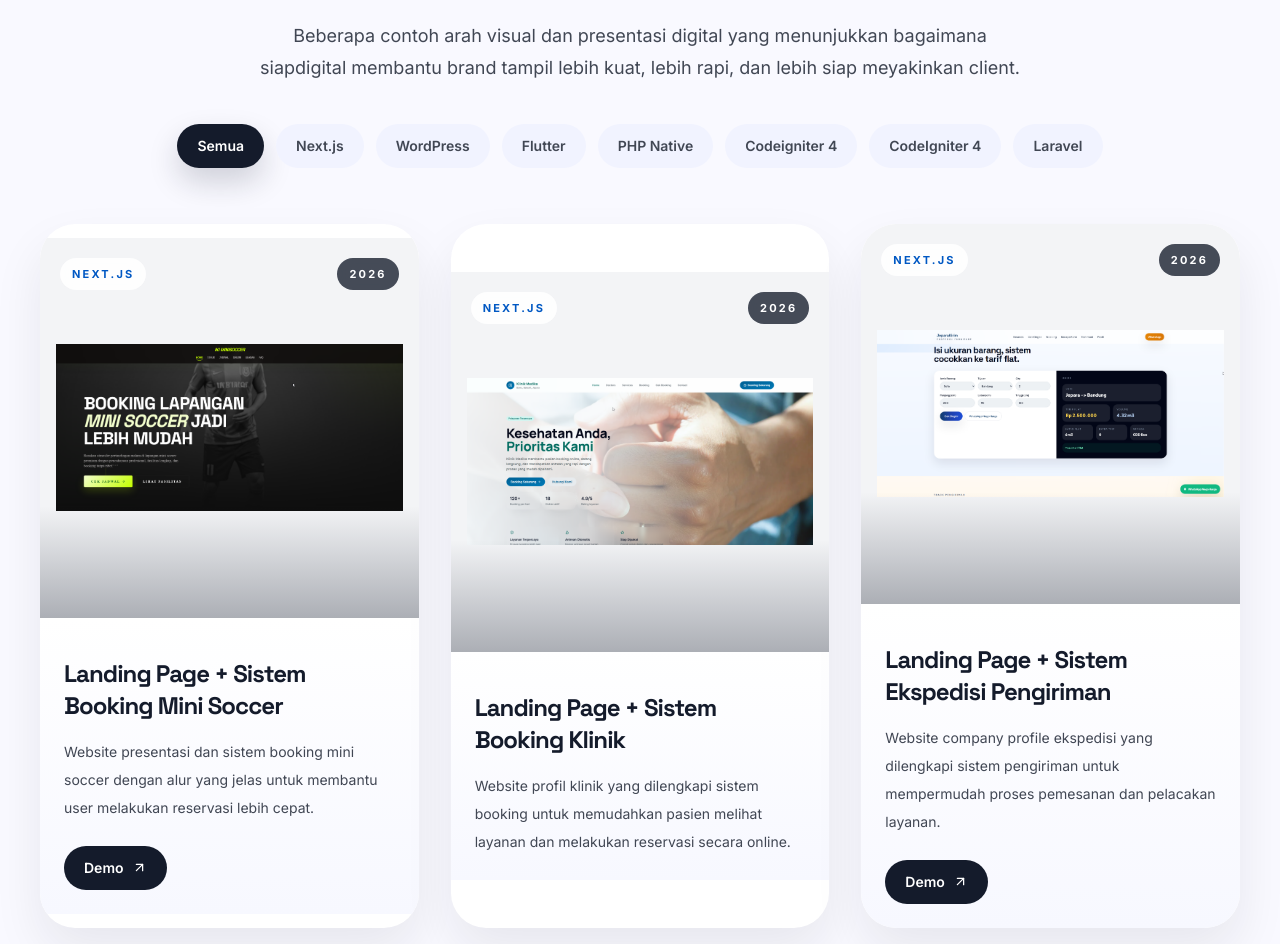
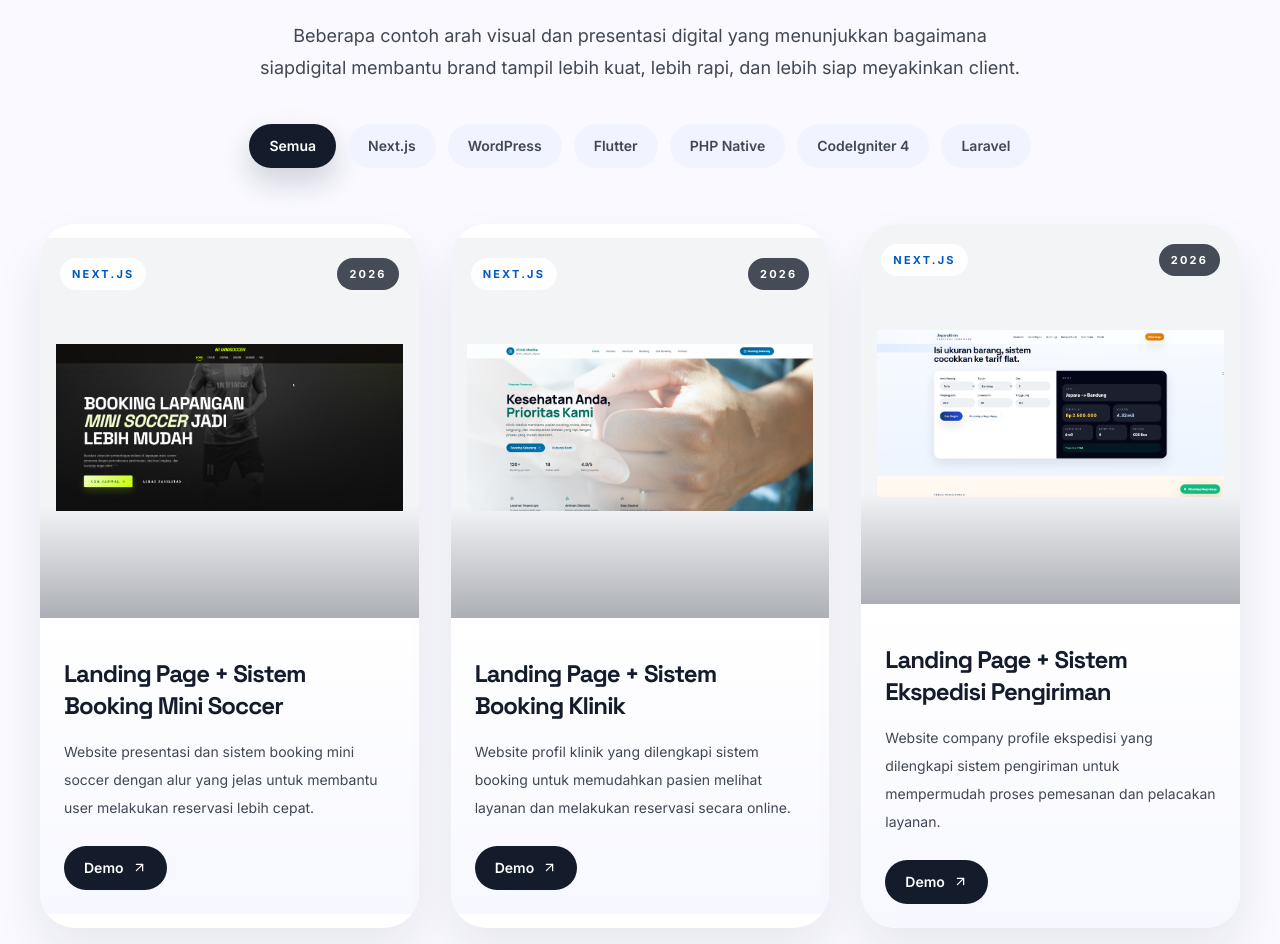
Before and after one commit to abcrd54/siapdigital, a React (Vite) app: page / in a window 1280 px wide. Shown: the part 1728-2672 px from the top of the page. Built offline with nearby package versions, Linux system fonts and the light colour scheme.

Commit message:
update hero

```diff
--- a/src/App.jsx
+++ b/src/App.jsx
@@ -66,7 +66,7 @@ const projects = [
     tag: "Next.js",
     year: "2026",
     image: "/images/klinik.png",
-    link: "#",
+    link: "https://klinik-taupe.vercel.app/",
     summary:
       "Website profil klinik yang dilengkapi sistem booking untuk memudahkan pasien melihat layanan dan melakukan reservasi secara online.",
     description:
@@ -154,7 +154,7 @@ const projects = [
 
   {
     title: "Sistem Pengambil Keputusan Supplier MOORA",
-    tag: "Codeigniter 4",
+    tag: "CodeIgniter 4",
     year: "2022",
     image: "/images/moora.png",
     link: "#",
```
